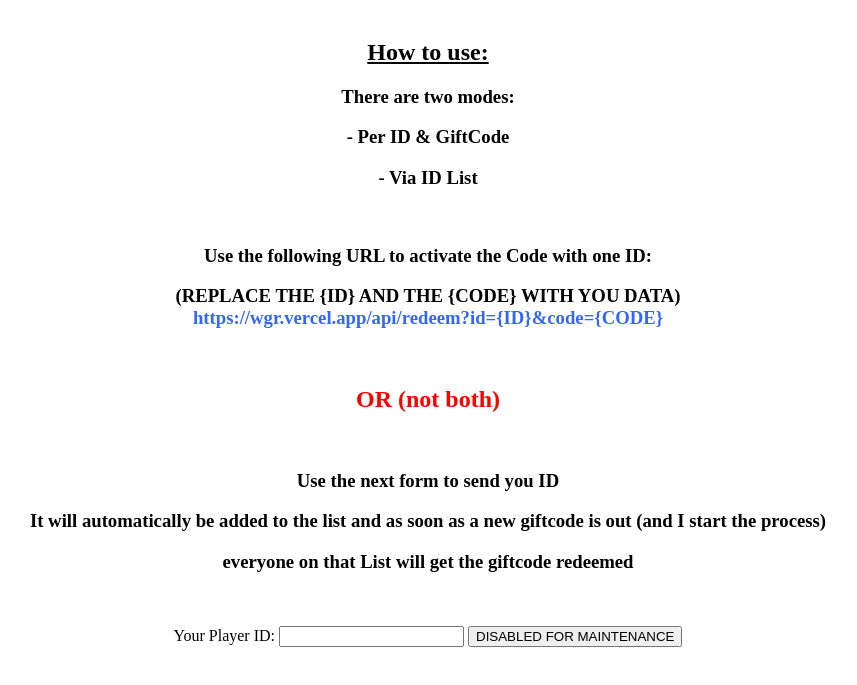
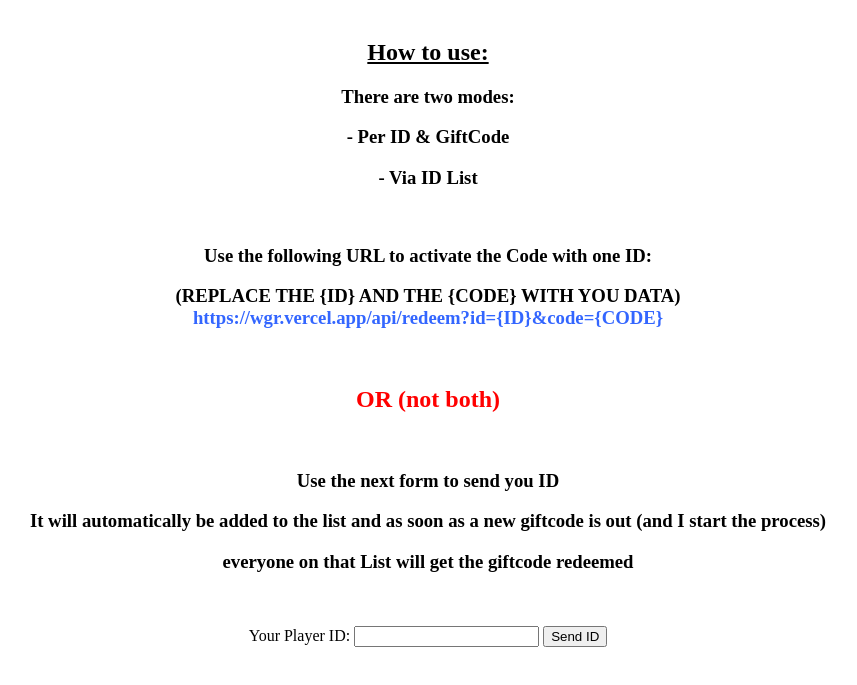
Before and after one commit to Th3C0D3R/wos-giftcode-redeem, a website: page index.html in a window 1280 px wide. Shown: the part 79-764 px from the top of the page, without its empty margins (212-1069 px from the left). Drawn offline with Linux system fonts and the light colour scheme.

Commit message:
Update index.html

```diff
--- a/index.html
+++ b/index.html
@@ -69,7 +69,7 @@
     <p style="text-align: center;">
         <label for="PlayerID">Your Player ID:</label>
         <input type="number" name="PlayerID" access="false" id="PlayerID">
-        <button type="button" access="false" id="SendID">DISABLED FOR MAINTENANCE</button> <!-- onclick="sendID()" -->
+        <button type="button" access="false" id="SendID" onclick="sendID()">Send ID</button>
     </p>
 </body>
 
```
